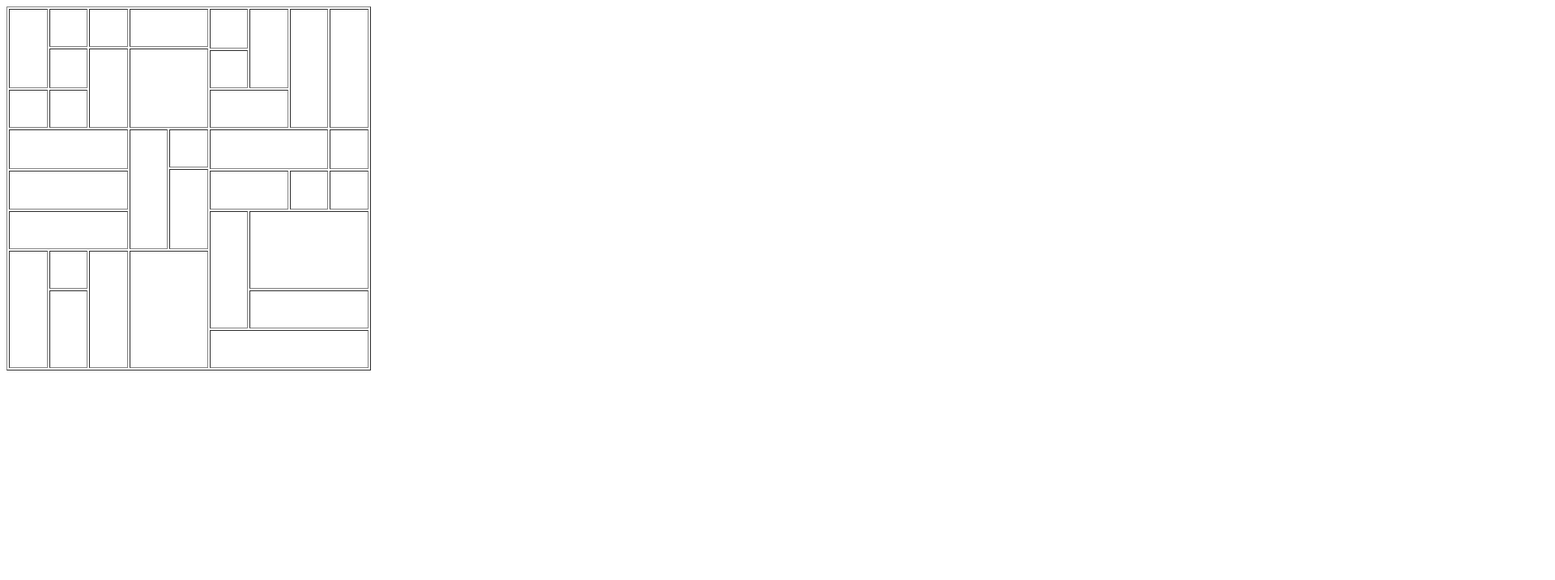
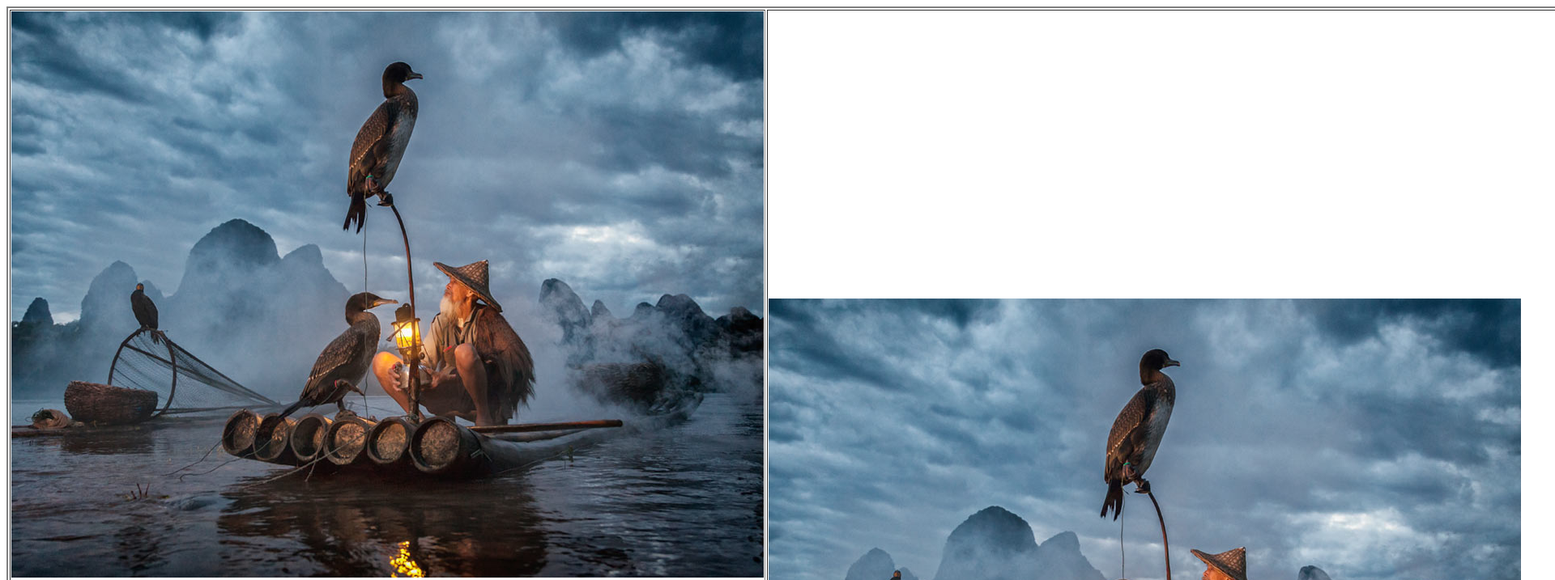
Before and after one commit to khachapuridze/html-and-css-practices, a plain HTML site: page 3-Images-And-Tables/index.html in a window 1280 px wide. Shown: the top 717 px of the page at 81% size, 1920 px wide, since content can reach past the window. Drawn offline with Linux system fonts and the light colour scheme.

Commit message:
feat(3-Images-And-Tables): finish practice 4

```diff
--- a/3-Images-And-Tables/index.html
+++ b/3-Images-And-Tables/index.html
@@ -12,119 +12,34 @@
 
 
 
-     <table border="1" width="450px" height="450px">
-            <tbody>
+        <table border="2" width=350 height=450>
                 <tr>
-                    <td rowspan="3"></td>
-
-            <td></td>
-            <td></td>
-            <td colspan="2" width="5px"></td>
-            <td rowspan="2"></td>
-            <td rowspan="3"></td>
-            <td rowspan="4"></td>
-            <td rowspan="4"></td>
-             </tr><tr>
-             <td rowspan="2"></td>
-             <td rowspan="3"></td>
-             <td colspan="2" width="5px" rowspan="3"></td>
-
-             </tr>
-                <tr>
-                    <td></td>
+                           <td > <img src="images/983794168.jpg" alt="asf"> </td>
+                          <td colspan="3" rowspan="3" ><img src="images/983794168.jpg" alt="fasf"></td>
 
 
            </tr>
            <tr>
-                 <td></td>
-                 <td></td>
+                 <td rowspan="2" ><img src="images/983794168.jpg" alt="fas"></td>
 
-                 <td colspan="2"></td>
+
                      </tr>
-
                     <tr>
-                 <td colspan="3" rowspan="2"></td>
-                 <td rowspan="4"></td>
-                 <td></td>
-                 <td colspan="3" rowspan="2"></td>
-                 <td rowspan="2"></td>
-
 
 
 
                      </tr>
+                    <tr>
+                            <td rowspan="2" ><img src="images/983794168.jpg" alt=""></td>
+                            <td colspan="2" rowspan="2"><img src="images/983794168.jpg" alt="asd"></td>
 
+                             <td><img src="images/983794168.jpg" alt="f"></td>
+                    </tr>
                     <tr>
-                    <td rowspan="3"></td>
-
-             </tr>
-
-             <tr>
-                 <td colspan="3" ></td>
-                 <td colspan="2"></td>
-                 <td></td>
-                 <td></td>
-
-             </tr>
-
-             <tr>
-                 <td colspan="3" ></td>
-                 <td  rowspan="3"></td>
-                 <td colspan="3" rowspan="2"></td>
 
 
-
-
-
-
+                             <td ><img src="images/983794168.jpg" alt="a"></td>
                     </tr>
-
-             <tr>
-                    <td rowspan="3"></td>
-                    <td></td>
-                    <td rowspan="3"></td>
-                    <td colspan="2" rowspan="3"></td>
-
-
-
-
-
-
-             </tr>
-
-             <tr>
-                    <td rowspan="2"></td>
-                    <td colspan="3"></td>
-
-
-
-
-
-
-
-             </tr>
-
-             <tr>
-                    <td colspan="4"></td>
-
-
-
-
-
-
-
-
-             </tr>
-
-
-
-
-
-
-
-
-
-            </tbody>
                  </table>
 
 
```
Lines whose indentation alone changed are shown as unchanged.
